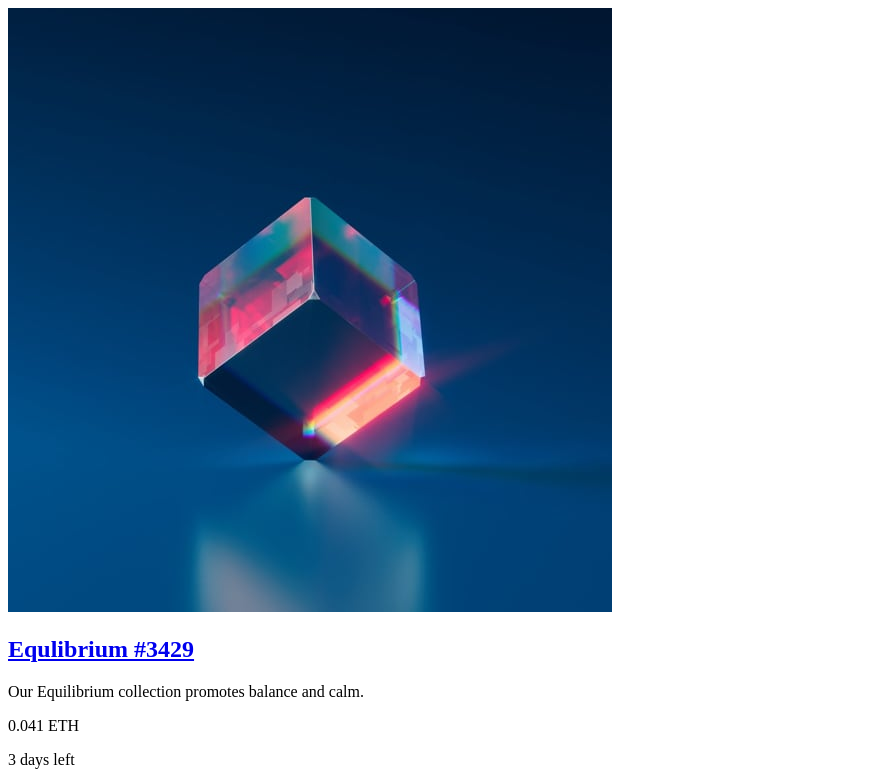
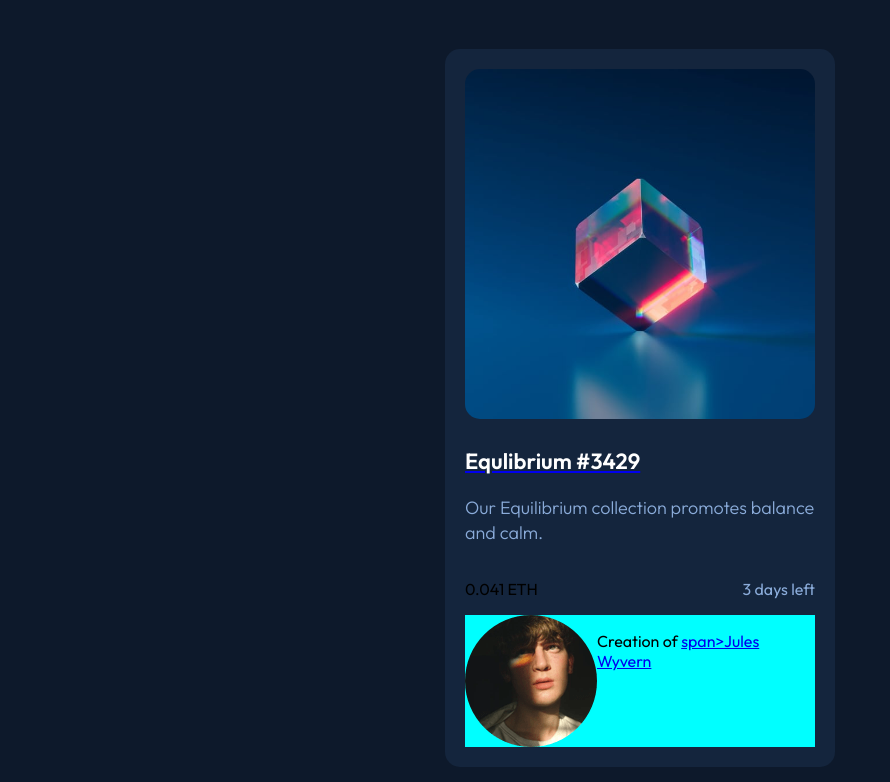
Before and after one commit to FutureDevKing/layout-I, a plain HTML site: page index.html in a window 1280 px wide. Shown: the top 782 px of the page, without its empty margins (0-890 px from the left). Drawn offline with Linux system fonts and the light colour scheme; files that its build step writes are made by us from their sources.

Commit message:
On branch master  Your branch is up to date with 'origin/master'.
 Changes to be committed:
	modified:   index.html
	modified:   src/css/style.css
	new file:   src/css/variables.css

```diff
--- a/index.html
+++ b/index.html
@@ -8,8 +8,13 @@
     <title>NFT preview card component</title>
     <link rel="shortcut icon" href="./src/images/favicon-32x32.png" type="image/x-icon">
 
-    <link rel="stylesheet" href="reset.css">
-    <link rel="stylesheet" href="style.css">
+    <link rel="stylesheet" href="./src/css/reset.css">
+    <link rel="stylesheet" href="./src/css/variables.css">
+    <link rel="stylesheet" href="./src/css/style.css">
+
+    <link rel="preconnect" href="https://fonts.googleapis.com">
+    <link rel="preconnect" href="https://fonts.gstatic.com" crossorigin>
+    <link href="https://fonts.googleapis.com/css2?family=Outfit:wght@300;400;600&display=swap" rel="stylesheet">
 </head>
 <body>
     <main>
@@ -18,18 +23,18 @@
                 <img src="./src/images/image-equilibrium.jpg" alt="Equlibrium NFT image ">
             </a>
 
-            <a href="#">
-                <h2>Equlibrium #3429</h2>
+            <a href="#" class="title-link">
+                <h2 class="title">Equlibrium #3429</h2>
             </a>
 
-            <p>Our Equilibrium collection promotes balance and calm.</p>
+            <p class="about">Our Equilibrium collection promotes balance and calm.</p>
 
-            <div>
-                <p>0.041 ETH</p>
-                <p>3 days left</p>
+            <div class="info">
+                <p class="value">0.041 ETH</p>
+                <p class="days-left">3 days left</p>
             </div>
 
-            <div>
+            <div class="creator">
                 <img src="./src/images/image-avatar.png" alt="NFT Creator">
                 <p>Creation of <a href="#">span>Jules Wyvern</a></p>
             </div>
--- a/src/css/style.css
+++ b/src/css/style.css
@@ -0,0 +1,55 @@
+body{
+    background-color: var(--neutral-dark);
+    font-family: 'Outfit', sans-serif;
+}
+
+main{
+    display: flex;
+    align-items: center;
+    justify-content: center;
+    height: 100vh;
+}
+
+.nft-card{
+    max-width: 350px;
+    background-color: var(--neutral-medium);
+    border-radius: 15px;
+    padding: 20px;
+}
+
+img{
+    max-width: 100%;
+    border-radius: 15px;
+}
+
+.title-link .title{
+    font-size: 22px;
+    color: #ffffff;
+    margin: 24px 0 20px;
+}
+
+.about{
+    color: var(--primary-soft);
+    font-size: 18px;
+    font-weight: 300;
+    line-height: 25px;
+}
+
+.info{
+    display: flex;
+    justify-content: space-between;
+}
+
+.info .price{
+    color: var(--primary-medium);
+
+}
+
+.info .days-left{
+    color: var(--primary-soft);
+}
+
+.creator{
+    display: flex;
+    background-color: aqua;
+}
--- /dev/null
+++ b/src/css/variables.css
@@ -0,0 +1,8 @@
+:root{
+    --primary-soft: hsl(215, 51%, 70%);
+    --primary-medium:  hsl(178, 100%, 50%);
+
+    --neutral-dark: hsl(217, 54%, 11%);
+    --neutral-medium: hsl(216, 50%, 16%);
+    --neutral-soft: hsl(215, 32%, 27%);
+}
```
